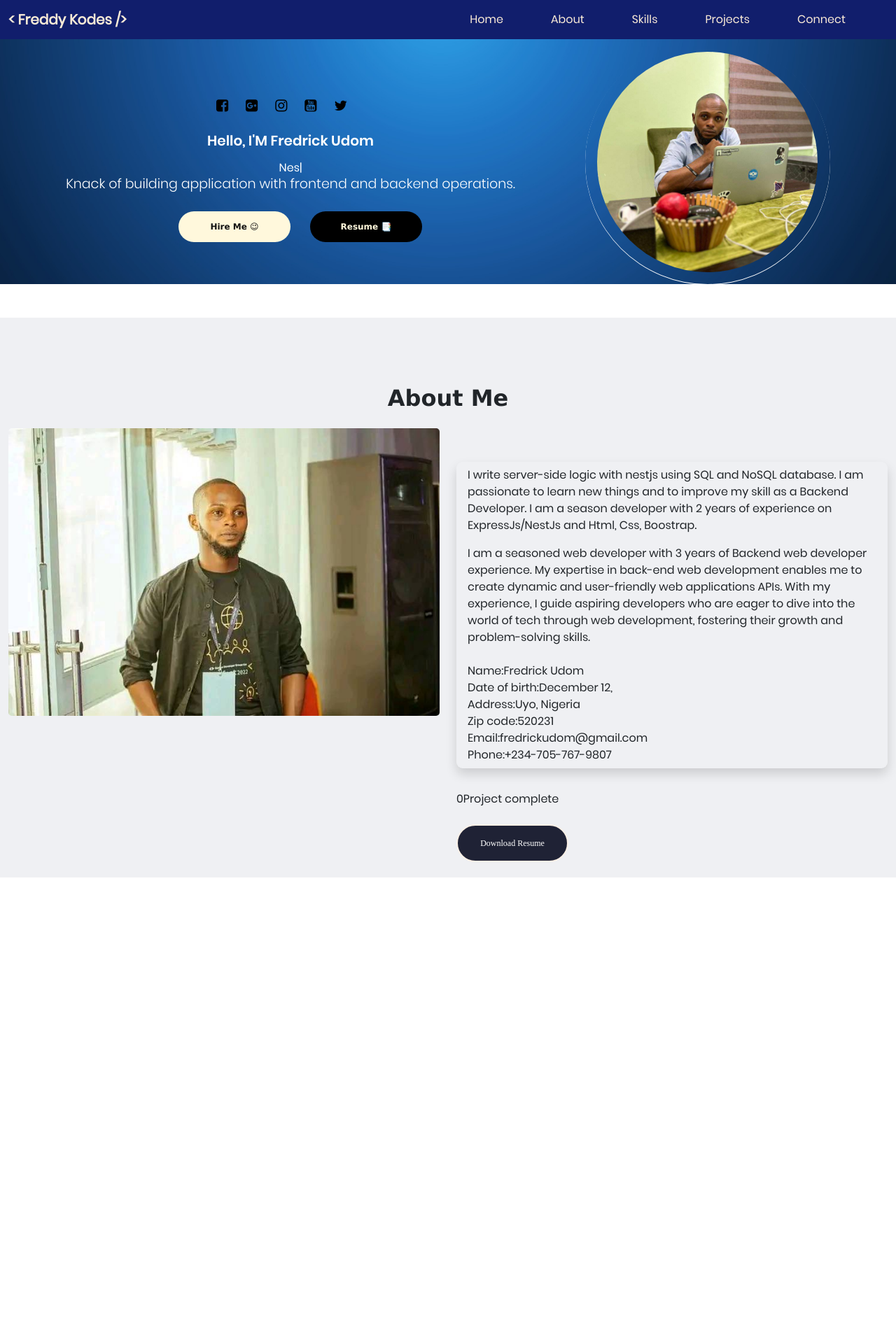
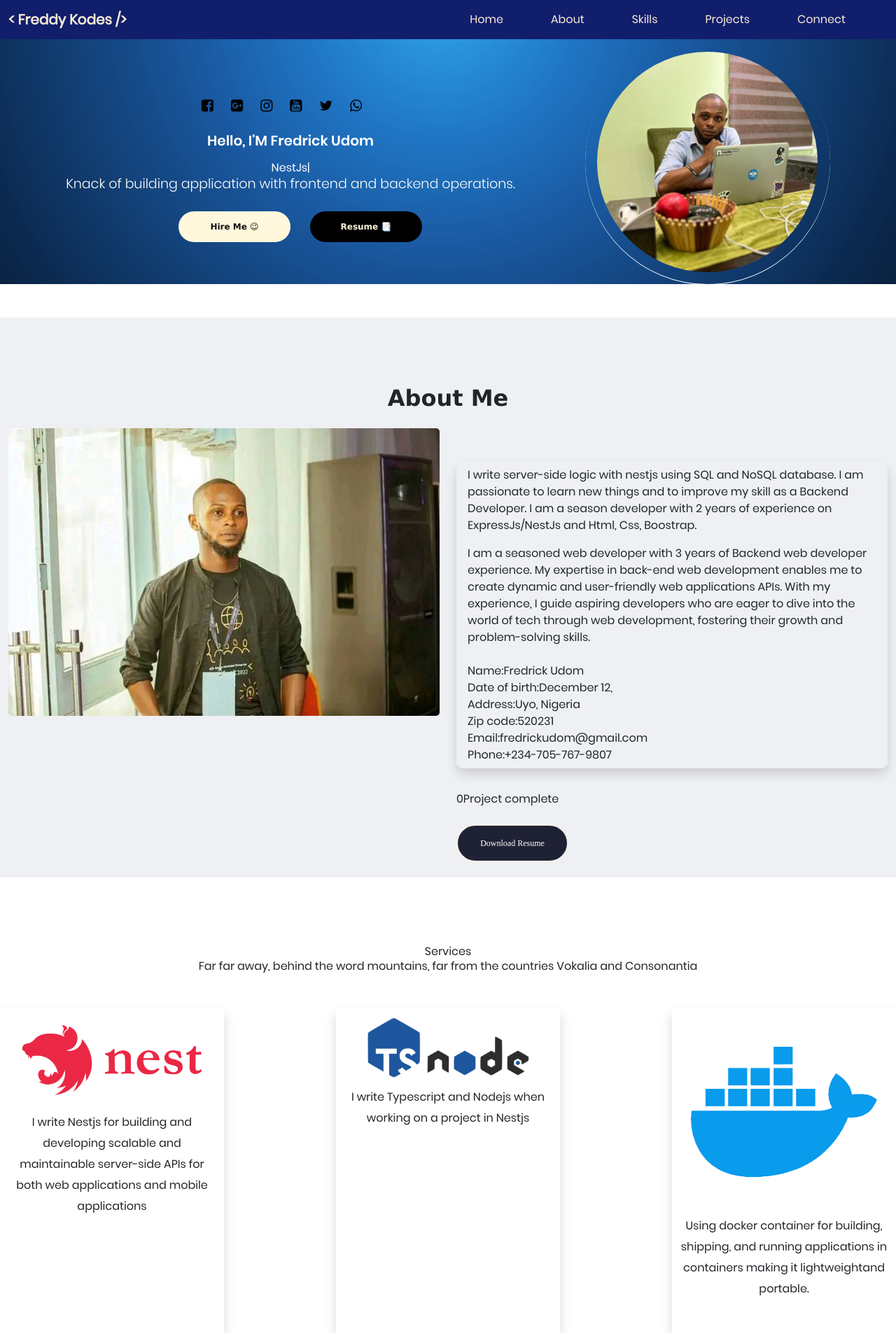
Before and after one commit to FredrickUdom/react-portfolio, a React (Vite) app: page / in a window 1280 px wide. Shown: the whole page at 70% size. Before the commit the page ends 1302 px from the top, so only its background shows below. Built offline with nearby package versions, Linux system fonts and the light colour scheme.

Commit message:
fix skill

```diff
--- a/src/App.jsx
+++ b/src/App.jsx
@@ -24,7 +24,7 @@ function App() {
      <NavBar/>
      <Profile/>
      <About/>
-     {/* <Skill/> */}
+     <Skill/>
 
      {/* <Skill/> */}
      {/* <Footer/> */}
--- a/src/PortfolioContainer/About/About.jsx
+++ b/src/PortfolioContainer/About/About.jsx
@@ -45,7 +45,7 @@ function About() {
 	                <span class="number" data-number="120">0</span>
 	                <span>Project complete</span>
                 </p>
-                <p><a href="./resume/myResume.pdf"target="blank" class="btn btn-primary py-3 px-3">Download Resume</a></p>
+                <p className='mb-5'><a href="./resume/myResume.pdf"target="blank" class="btn btn-primary py-3 px-3">Download Resume</a></p>
               </div>
 	          </div>
 	        </div>
--- a/src/PortfolioContainer/Home/Profile.jsx
+++ b/src/PortfolioContainer/Home/Profile.jsx
@@ -34,6 +34,9 @@ function Profile() {
                             </a>
                             <a href="">
                                 <i className="fa fa-twitter" aria-hidden="true"></i>
+                            </a>
+                            <a href="">
+                                <i className="fa fa-whatsapp" aria-hidden="true"></i>
                             </a>
                         </div>
 
--- a/src/PortfolioContainer/Skill/Skill.css
+++ b/src/PortfolioContainer/Skill/Skill.css
@@ -1,9 +1,9 @@
-.col-md-3{
+/* .col-md-3{
     width: 32% !important;
     border-radius: 5px;
     line-height: 15px !important;
 
-}
+} */
 .desc h3{
     line-height: 30px !important;
 }
--- a/src/PortfolioContainer/Skill/Skill.jsx
+++ b/src/PortfolioContainer/Skill/Skill.jsx
@@ -5,7 +5,7 @@ import './Skill.css'
 const Skill = () => {
     return (
 
-       <div className="skill row">
+       <div className="skill">
 
 
 
@@ -24,7 +24,7 @@ const Skill = () => {
 					<a href="#" class="services-1">
 						<span class="">
 							 <i class="flaticon-analysis"></i>
-							<img src={nestjs} alt="" srcset="" width="70%"/>
+							<img src={nestjs} alt="" srcset="" />
 						</span>
 						<div class="desc">
 							<h3 class="mb-5">I write Nestjs for building and developing scalable and maintainable
@@ -35,7 +35,7 @@ const Skill = () => {
 				<div class="col-md-3 text-center d-flex ftco-animate shadow col-sm-8">
 					<a href="#" class="services-1">
 						<span class="icon">
-							<img src={typescript} alt="" srcset="" width="70%"/>
+							<img src={typescript} alt="" srcset="" />
 						</span>
 						<div class="desc">
 							<h3 class="mb-5">I write Typescript and Nodejs when working on a project in Nestjs</h3>
@@ -45,7 +45,7 @@ const Skill = () => {
 				<div class="col-md-3 text-center d-flex ftco-animate shadow col-sm-8">
 					<a href="#" class="services-1">
 						<span class="icon">
-							<img src={docker} alt="" srcset="" width="30%"/>
+							<img src={docker} alt="" srcset="" />
 						</span>
 						<div class="desc">
 							<h3 class="mb-5">Using docker container for building, shipping, and running applications in
```
